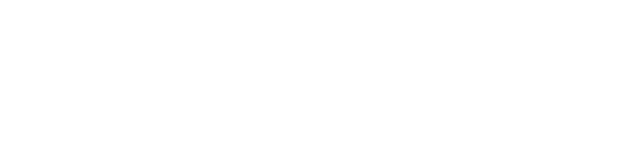
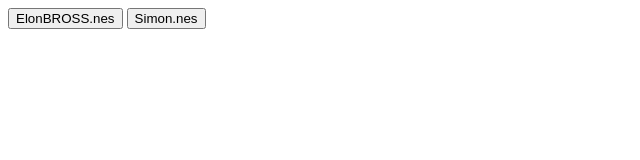
Before and after one commit to Stan2hssn/ElonBross, a website: page index.html in a window 1280 px wide. Shown: the whole page, without its empty margins (0-640 px from the left). Drawn offline with Linux system fonts and the light colour scheme.

Commit message:
4 JAN 2022

```diff
--- a/index.html
+++ b/index.html
@@ -7,6 +7,7 @@
     <title>sound_pixel</title>
 </head>
 <body>
-
+    <a href="start.html" class=""><button>ElonBROSS.nes</button></a>
+    <a href="simon.html" class=""><button>Simon.nes</button></a>
 </body>
 </html>
```
